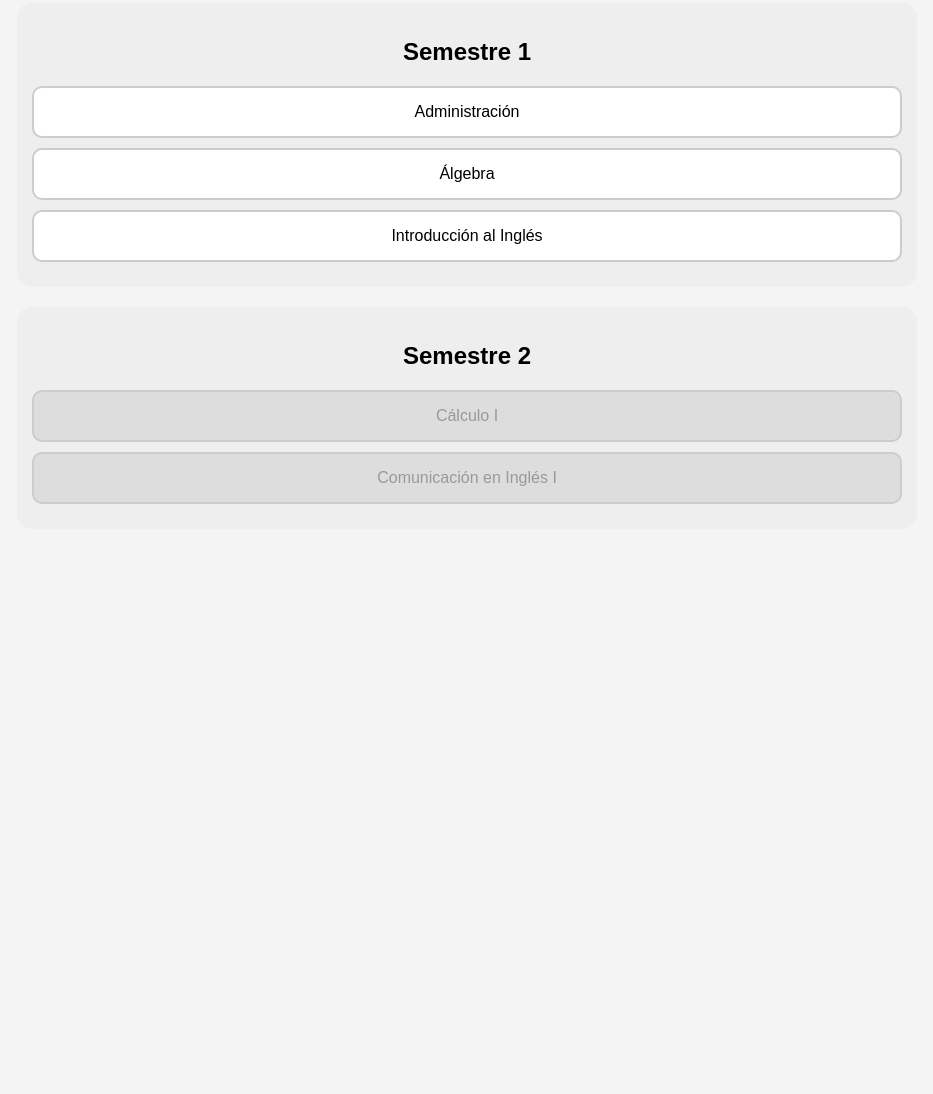
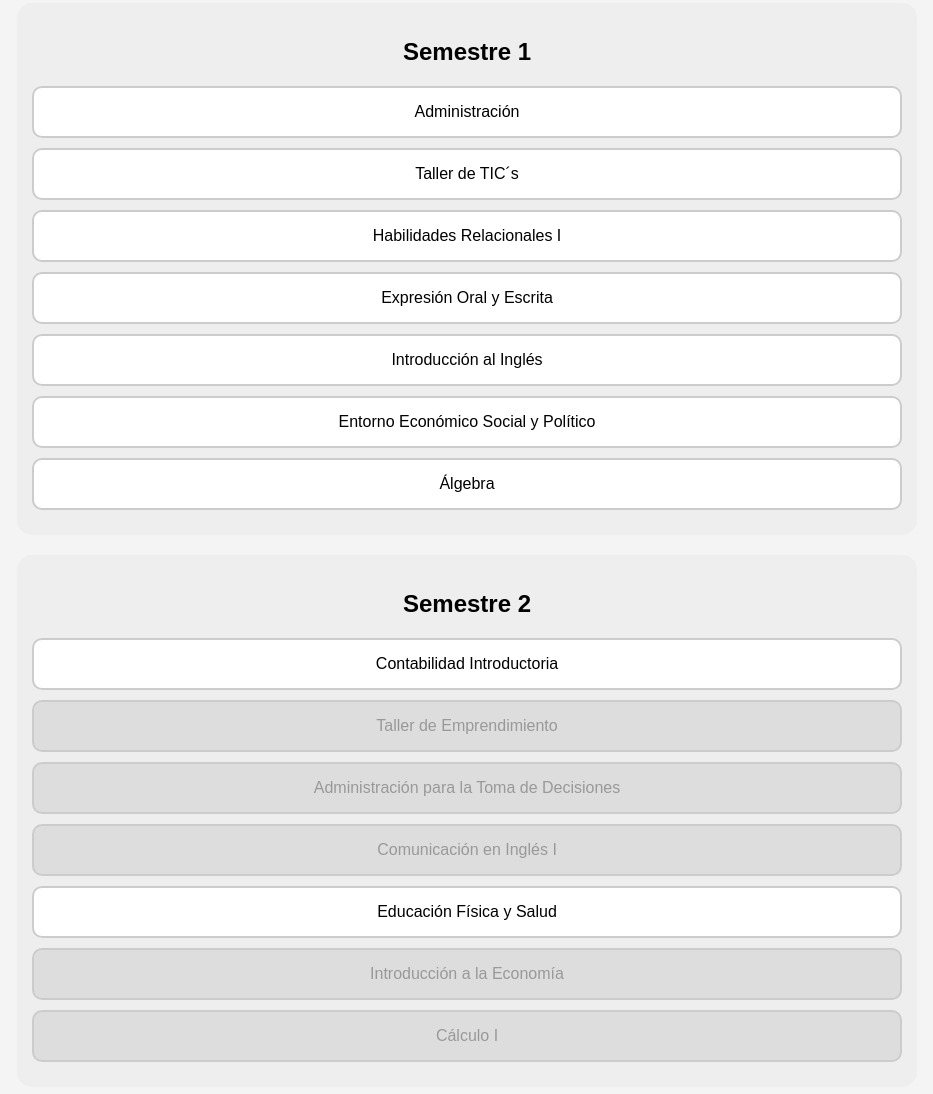
Before and after one commit to Ximevasquez/malla--ingenieria-comercial-, a plain HTML site: page index.html in a window 1280 px wide. Shown: the part 78-1172 px from the top of the page, without its empty margins (173-1106 px from the left). Before the commit the page ends 800 px from the top, so only its background shows below. Drawn offline with Linux system fonts and the light colour scheme.

Commit message:
Update index.html

```diff
--- a/index.html
+++ b/index.html
@@ -10,6 +10,46 @@
 <h1>📚 Malla Ingeniería Comercial</h1>
 
 <div class="malla">
+  <div class="semestre">
+  <h2>Semestre 1</h2>
+
+  <div class="ramo" data-id="administracion" onclick="aprobar(this)">Administración</div>
+  <div class="ramo" data-id="tics" onclick="aprobar(this)">Taller de TIC´s</div>
+  <div class="ramo" data-id="habilidades1" onclick="aprobar(this)">Habilidades Relacionales I</div>
+  <div class="ramo" data-id="expresion" onclick="aprobar(this)">Expresión Oral y Escrita</div>
+  <div class="ramo" data-id="ingles0" onclick="aprobar(this)">Introducción al Inglés</div>
+  <div class="ramo" data-id="entorno" onclick="aprobar(this)">Entorno Económico Social y Político</div>
+  <div class="ramo" data-id="algebra" onclick="aprobar(this)">Álgebra</div>
+</div>
+
+  <div class="semestre">
+  <h2>Semestre 2</h2>
+
+  <div class="ramo" data-id="conta1" onclick="aprobar(this)">Contabilidad Introductoria</div>
+
+  <div class="ramo bloqueado" data-id="emprendimiento" data-req="administracion" onclick="aprobar(this)">
+    Taller de Emprendimiento
+  </div>
+
+  <div class="ramo bloqueado" data-id="adm_decisiones" data-req="administracion,entorno" onclick="aprobar(this)">
+    Administración para la Toma de Decisiones
+  </div>
+
+  <div class="ramo bloqueado" data-id="ingles1" data-req="ingles0" onclick="aprobar(this)">
+    Comunicación en Inglés I
+  </div>
+
+  <div class="ramo" data-id="ed_fisica" onclick="aprobar(this)">Educación Física y Salud</div>
+
+  <div class="ramo bloqueado" data-id="intro_economia" data-req="entorno" onclick="aprobar(this)">
+    Introducción a la Economía
+  </div>
+
+  <div class="ramo bloqueado" data-id="calculo1" data-req="algebra" onclick="aprobar(this)">
+    Cálculo I
+  </div>
+</div>
+
 
   <div class="semestre">
     <h2>Semestre 1</h2>
```
